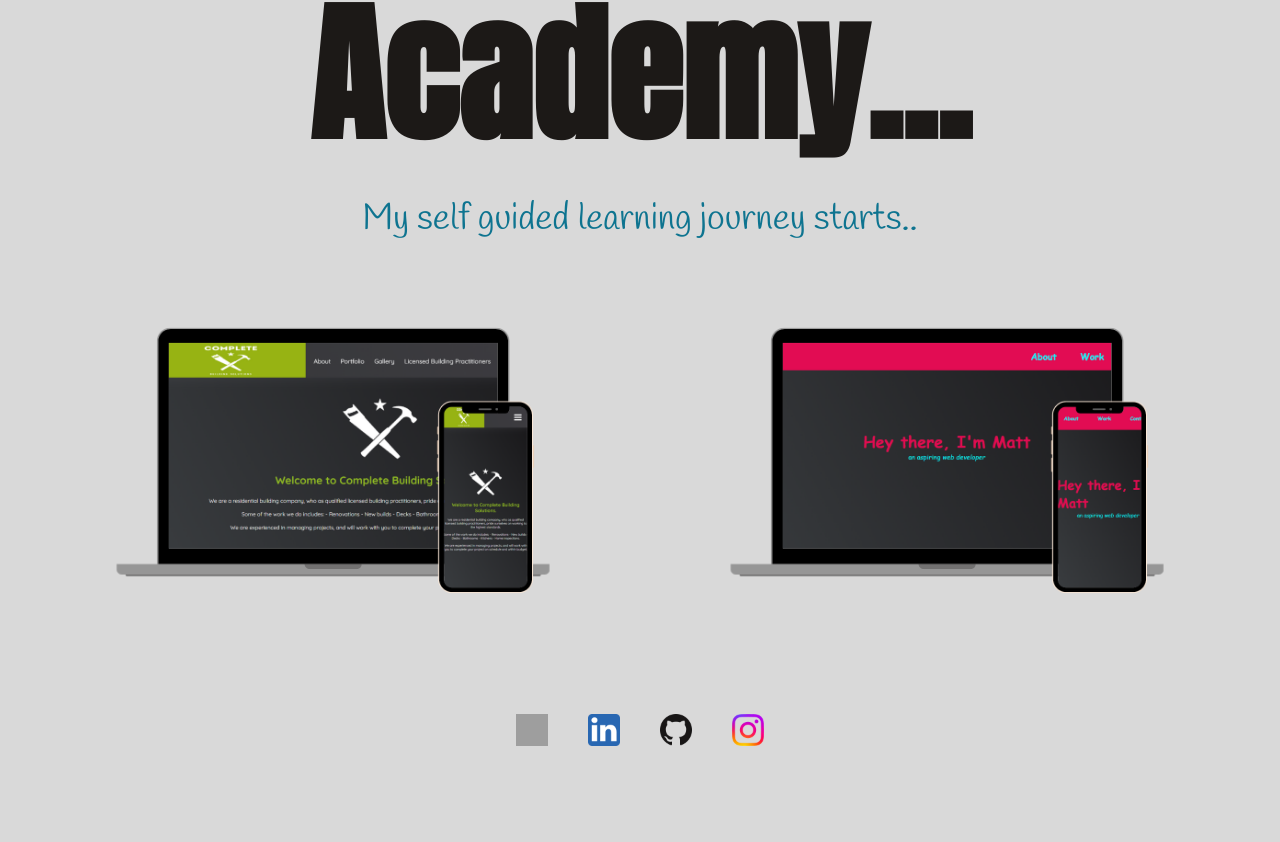
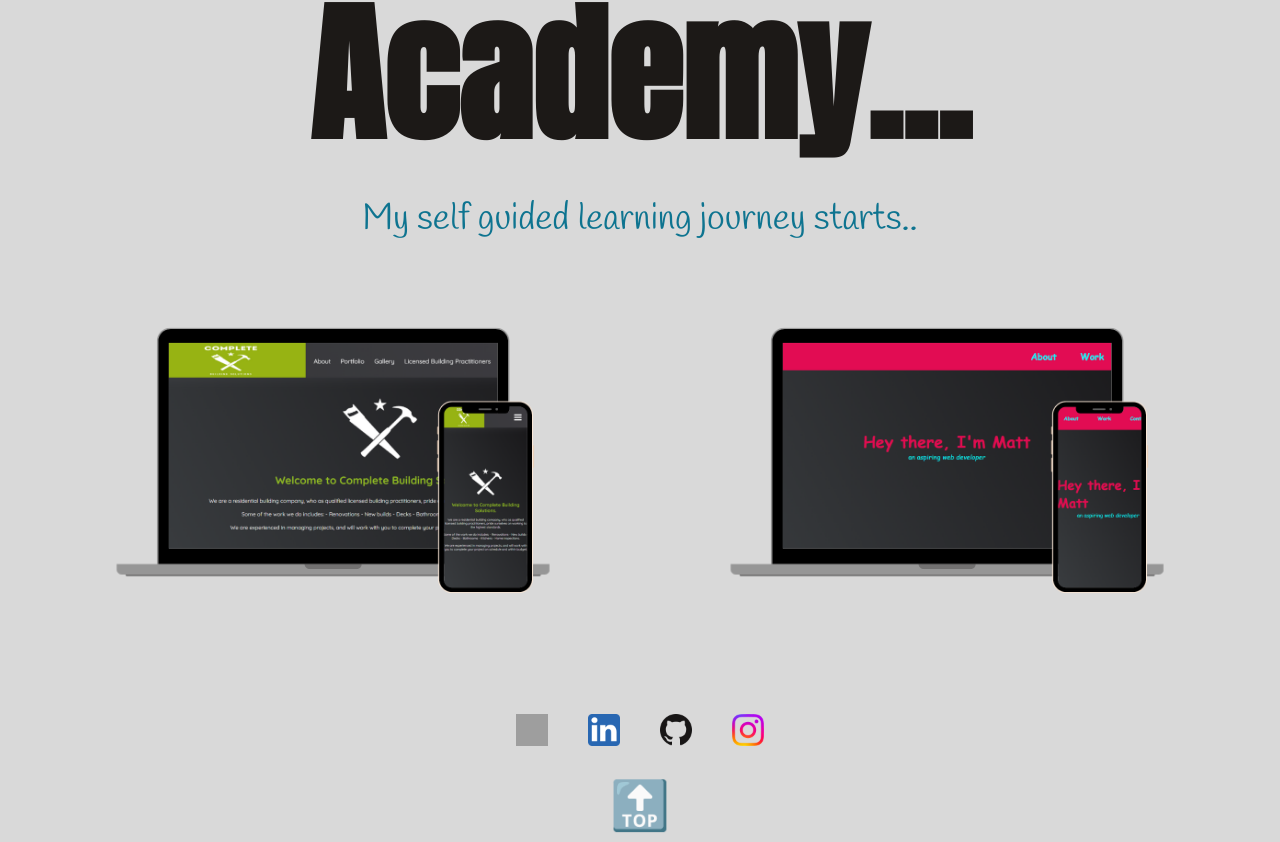
Before and after one commit to matthew-ranford/new-portfolio, a Next.js app: page /projects in a window 1280 px wide. Shown: the part 2434-3276 px from the top of the page. Before the commit the page ends 3196 px from the top, so only its background shows below. Built offline with nearby package versions, Linux system fonts and the light colour scheme; grey boxes are pictures that could not be loaded; a web font is replaced by a local one.

Commit message:
Add link in projects page to go back to top of page from the bottom

```diff
--- a/app/projects/page.tsx
+++ b/app/projects/page.tsx
@@ -265,6 +265,9 @@ export default function page() {
           })}
         </div>
         <Footer />
+        <Link href="/projects">
+          <div className="text-center text-5xl pt-4 pb-4">🔝</div>
+        </Link>
       </section>
     </>
   )
```
